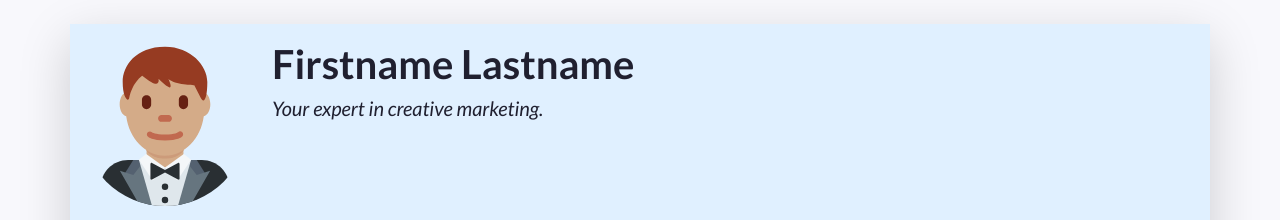
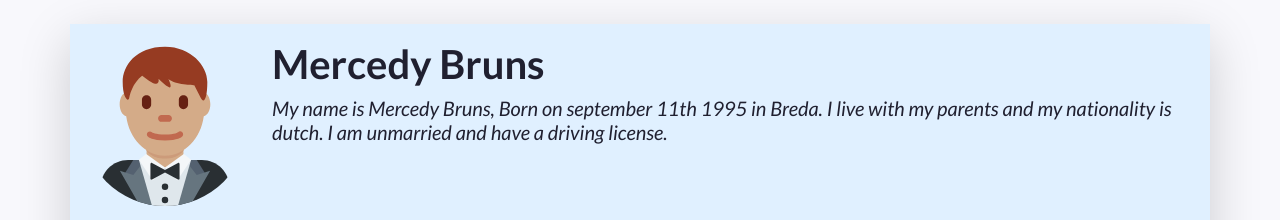
Before and after one commit to mercedy/My-ResumeCV, a plain HTML site: page index.html in a window 1280 px wide. Shown: the top 220 px of the page. Drawn offline with nearby package versions, Linux system fonts and the light colour scheme.

Commit message:
Changes name

```diff
--- a/index.html
+++ b/index.html
@@ -19,7 +19,7 @@
     <link rel="stylesheet" href="css/alternative.css">
      -->
 
-    <title>Firstname Lastname's Resumé</title>
+    <title>Mercedy Bruns My-ResumeCV</title>
   </head>
   <!-- End of the head -->
 
@@ -54,8 +54,8 @@
           A container to wrap around your name and tagline. Full-width at small size, then columns of increasing size.
         -->
         <div class="col-12 col-sm-8 col-md-9 col-lg-10 my-3 header-content">
-          <h1 class="fw-bolder">Firstname Lastname</h1>
-          <h5 class="fst-italic tagline">Your expert in creative marketing.</h5>
+          <h1 class="fw-bolder">Mercedy Bruns</h1>
+          <h5 class="fst-italic tagline">My name is Mercedy Bruns, Born on september 11th 1995 in Breda. I live with my parents and my nationality is dutch. I am unmarried and have a driving license.&nbsp;</h5>
         </div>
       </header>
 
```
